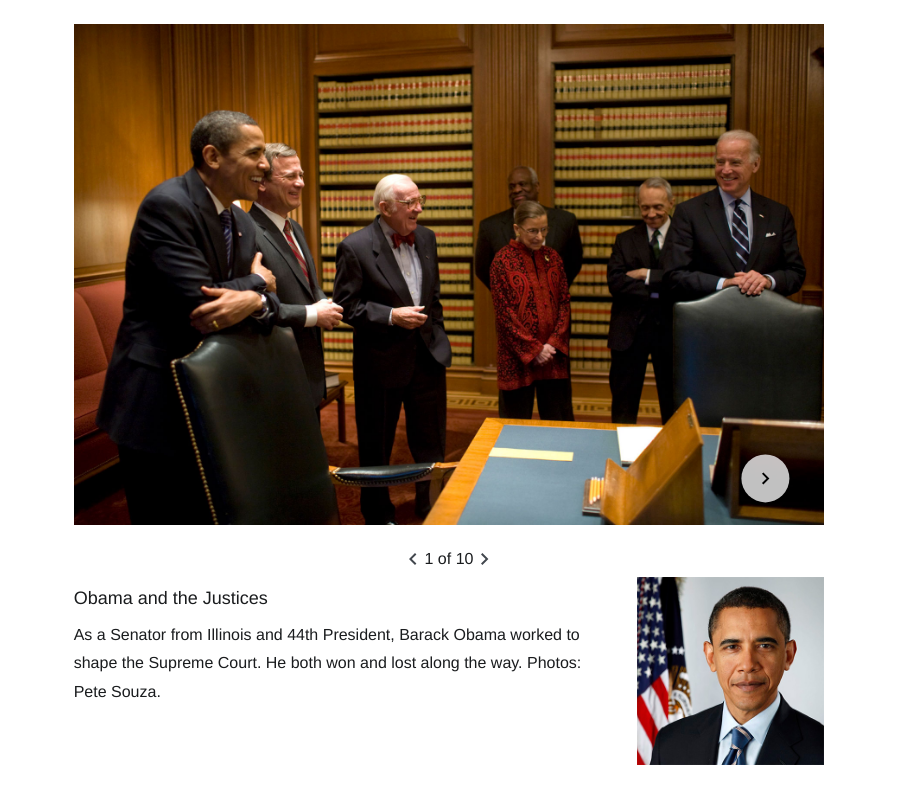
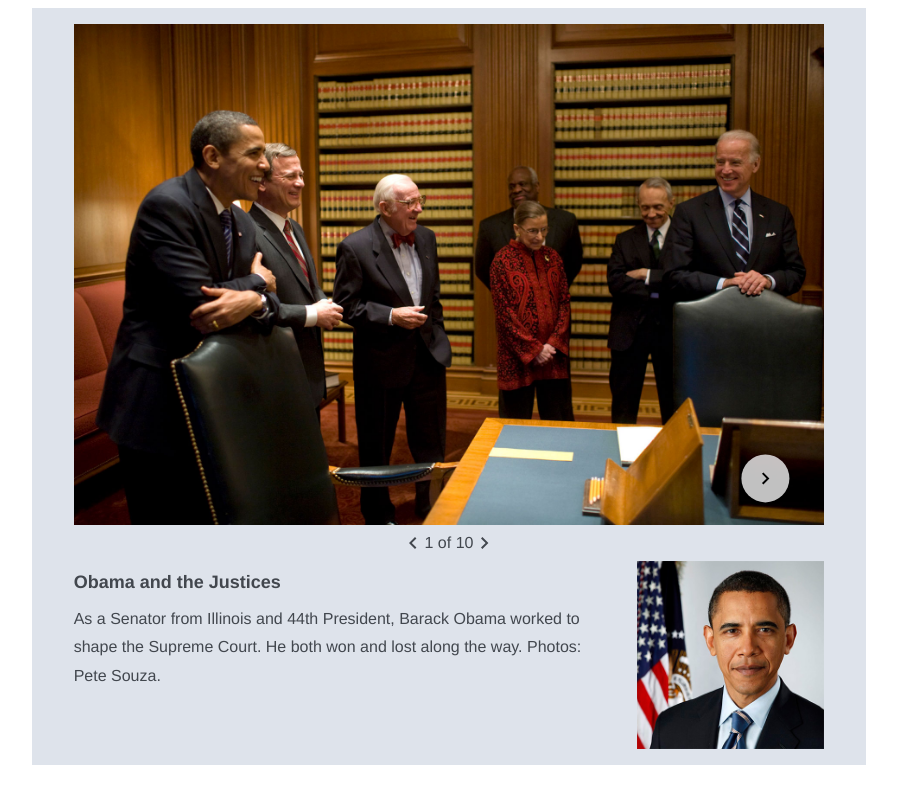
Before and after one commit to seankelliher/obama-scotus, a Vue app: page / in a window 1280 px wide. Shown: the whole page, without its empty margins (191-1088 px from the left). Built offline with nearby package versions, Linux system fonts and the light colour scheme.

Commit message:
Modify font and bg colors.

```diff
--- a/src/style.css
+++ b/src/style.css
@@ -9,7 +9,8 @@ img {
     width: 100%;
     max-width: 834px;
     margin: 0 auto;
-    padding: 0;
+    padding: 1em 0;
+    background: #dee3eb;
     display: flex;
     flex-flow: row wrap;
     justify-content: flex-start; /* main axis */
@@ -18,7 +19,7 @@ img {
 
 figure.pano {
     width: 90%;
-    margin: 1em 5%;
+    margin: 0 5%;
     padding: 0;
     flex: initial; /* flex: 0 1 auto */
     position: relative;
@@ -168,6 +169,7 @@ nav {
     width: 100%;
     margin: 0;
     padding: 0;
+    background: #dee3eb;
     flex: initial; /* flex: 0 1 auto */
     display: flex;
     flex-flow: row wrap;
@@ -187,16 +189,16 @@ p {
     line-height: 1.8;
     margin-top: 0.25em;
     margin-bottom: 0.25em;
-    color: #1a1c1e;
+    color: #42474e;
 }
 
 h2 {
     font-family: "Helvetica Neue", Helvetica, Arial, sans-serif;
-    font-weight: 500;
+    font-weight: 600;
     line-height: 1.4;
     margin-top: 0.5em;
     margin-bottom: 0.5em;
-    color: #1a1c1e;
+    color: #42474e;
 }
 
 @media (min-width: 300px) and (max-width: 399px) {
```
